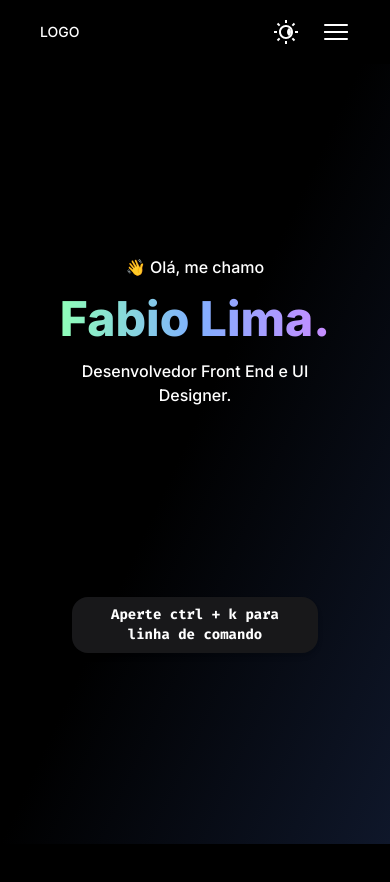
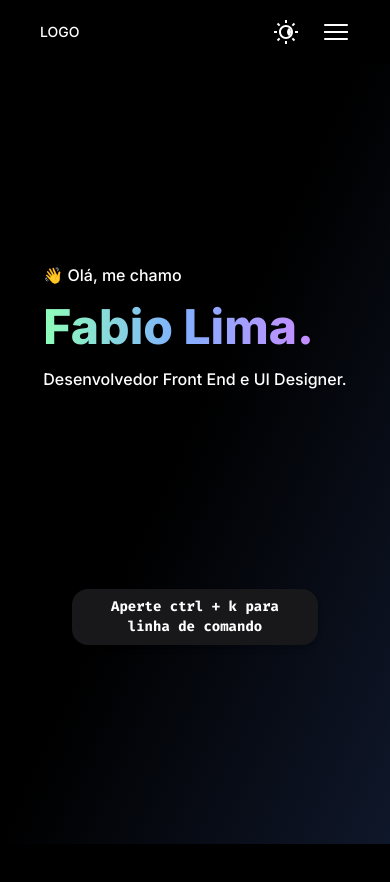
Before and after one commit to fabiolima-dev/fabiolima.dev, a Next.js app: page / in a window 390 px wide. Shown: the top 882 px of the page. Built offline with nearby package versions, Linux system fonts and the light colour scheme.

Commit message:
title fixed

```diff
--- a/components/MobileNav.js
+++ b/components/MobileNav.js
@@ -3,8 +3,6 @@ import { motion } from "framer-motion";
 export default function MobileNav({ sections, open }) {
   return (
     <motion.div
-      // animate={{ opacity: !open ? 0 : 1 }}
-      // transition={{ duration: 0, delay: 0.3 }}
       className={`fixed top-0 right-0 -z-10 flex w-screen opacity-100 md:hidden`}
     >
       <div
@@ -27,7 +25,7 @@ export default function MobileNav({ sections, open }) {
                 ></div>
                 <a
                   href={"#" + sections[key].nav}
-                  className={"text-lg text-white"}
+                  className={"text-sm text-white"}
                 >
                   {sections[key].nav}
                 </a>
--- a/components/SectionTitleWrapper.js
+++ b/components/SectionTitleWrapper.js
@@ -1,9 +1,36 @@
+import { useState, useEffect, useRef } from "react";
 import { motion } from "framer-motion";
 import SectionTitle from "./SectionTitle";
 
-export default function SectionTitleWrapper() {
+export default function SectionTitleWrapper({}) {
+  const [fixed, setFixed] = useState(false);
+  const titleRef = useRef();
+  const wrapperRef = useRef();
+
+  useEffect(() => {
+    function scrollHandler() {
+      if (titleRef.current.getBoundingClientRect().top < 63.9) {
+        setFixed(true);
+      } else if (wrapperRef.current.getBoundingClientRect().top > 88) {
+        setFixed(false);
+      }
+    }
+
+    window.addEventListener("scroll", scrollHandler);
+
+    return () => {
+      window.removeEventListener("scroll", scrollHandler);
+    };
+  }, []);
+
   return (
     <div className="my-4 md:my-6">
+      <div ref={wrapperRef}></div>
+      <div
+        ref={titleRef}
+        style={{ position: fixed ? "fixed" : "static" }}
+        className="top-16 w-fit"
+      >
         <SectionTitle />
         <div className="relative h-0 w-full">
           <motion.div
@@ -20,5 +47,6 @@ export default function SectionTitleWrapper() {
           ></motion.div>
         </div>
       </div>
+    </div>
   );
 }
--- a/components/sections/Home.js
+++ b/components/sections/Home.js
@@ -1,54 +1,35 @@
-import { useState, useEffect } from "react";
+import { motion, useTransform, useViewportScroll } from "framer-motion";
 import SectionTitleWrapper from "../SectionTitleWrapper";
 
 export default function Home({ sections }) {
-  const [position, setPosition] = useState(0);
-
-  useEffect(() => {
-    function scrollHandler() {
-      setPosition(window.pageYOffset);
-    }
-
-    window.addEventListener("scroll", scrollHandler);
-
-    return () => {
-      window.removeEventListener("scroll", scrollHandler);
-    };
-  }, []);
+  const { scrollY } = useViewportScroll();
+  const translate = useTransform(scrollY, [0, 100], [0, -25]);
+  const opacity = useTransform(scrollY, [0, 100], [1, 0]);
 
   return (
     <div className="h-screen bg-gradient-to-tl from-slate-900 via-black px-5 md:px-20 xs:px-10">
-      <div className="m-auto flex h-full max-w-screen-xl flex-col items-center justify-evenly pt-16 sm:items-start ">
-        <div className="flex flex-col items-center sm:items-start">
-          <h3
-            style={{
-              opacity: `${-position / 2 + 100}%`,
-              bottom: `${position / 10}px`,
-            }}
-            className="text-center text-base text-secondary md:text-xl"
+      <div className="m-auto flex h-full max-w-screen-xl flex-col items-center justify-evenly pt-16 sm:items-start">
+        <div className="flex flex-col">
+          <motion.h3
+            style={{ translateY: translate, opacity: opacity }}
+            className="text-base text-secondary md:text-xl"
           >
             👋️ Olá, me chamo
-          </h3>
-          <SectionTitleWrapper sections={sections} />
-          <h3
-            style={{
-              opacity: `${-position / 2 + 100}%`,
-              bottom: `${position / 10}px`,
-            }}
-            className="px-8 text-center text-base text-secondary sm:px-0 md:text-xl"
+          </motion.h3>
+          <SectionTitleWrapper scrollY={scrollY} />
+          <motion.h3
+            style={{ translateY: translate, opacity: opacity }}
+            className="text-base text-secondary sm:px-0 md:text-xl"
           >
             Desenvolvedor Front End e UI Designer.
-          </h3>
+          </motion.h3>
         </div>
-        <h3
-          style={{
-            opacity: `${-position / 2 + 100}% `,
-            bottom: `${position / 10}px`,
-          }}
+        <motion.h3
+          style={{ translateY: translate, opacity: opacity }}
           className="mx-8 w-fit rounded-2xl bg-tertiary px-6 py-2 text-center font-mono text-sm font-bold text-white shadow-md sm:mx-0 md:text-base"
         >
           Aperte ctrl + k para linha de comando
-        </h3>
+        </motion.h3>
       </div>
     </div>
   );
--- a/pages/index.js
+++ b/pages/index.js
@@ -64,7 +64,7 @@ export default function Index() {
         setDarkMode={setDarkMode}
         sections={sections}
       />
-      <main className="w-screen">
+      <main className="w-full">
         <Home sections={sections} />
         <div className="h-screen">
           {/* <div className="relative bottom-80 m-auto h-96 w-3/4 rounded-3xl bg-gray-3">
```
Lines whose indentation alone changed are shown as unchanged.
